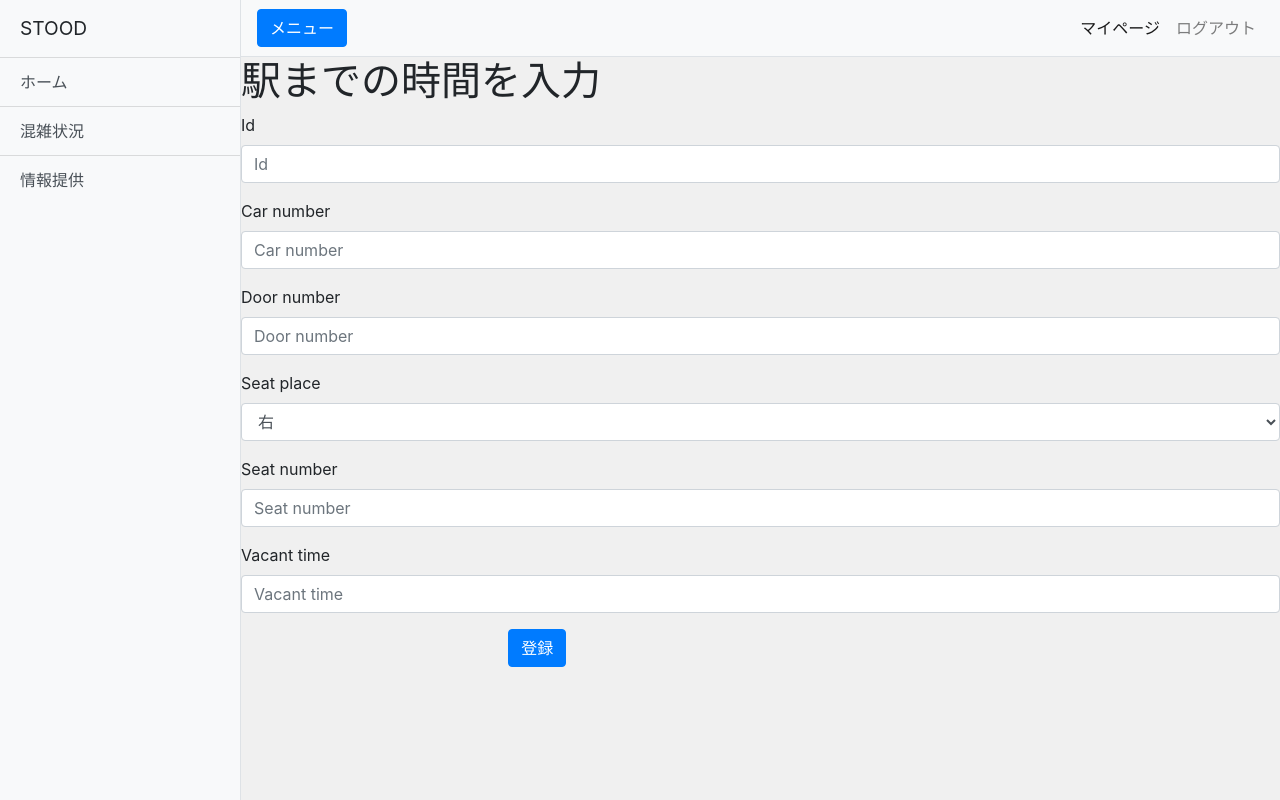
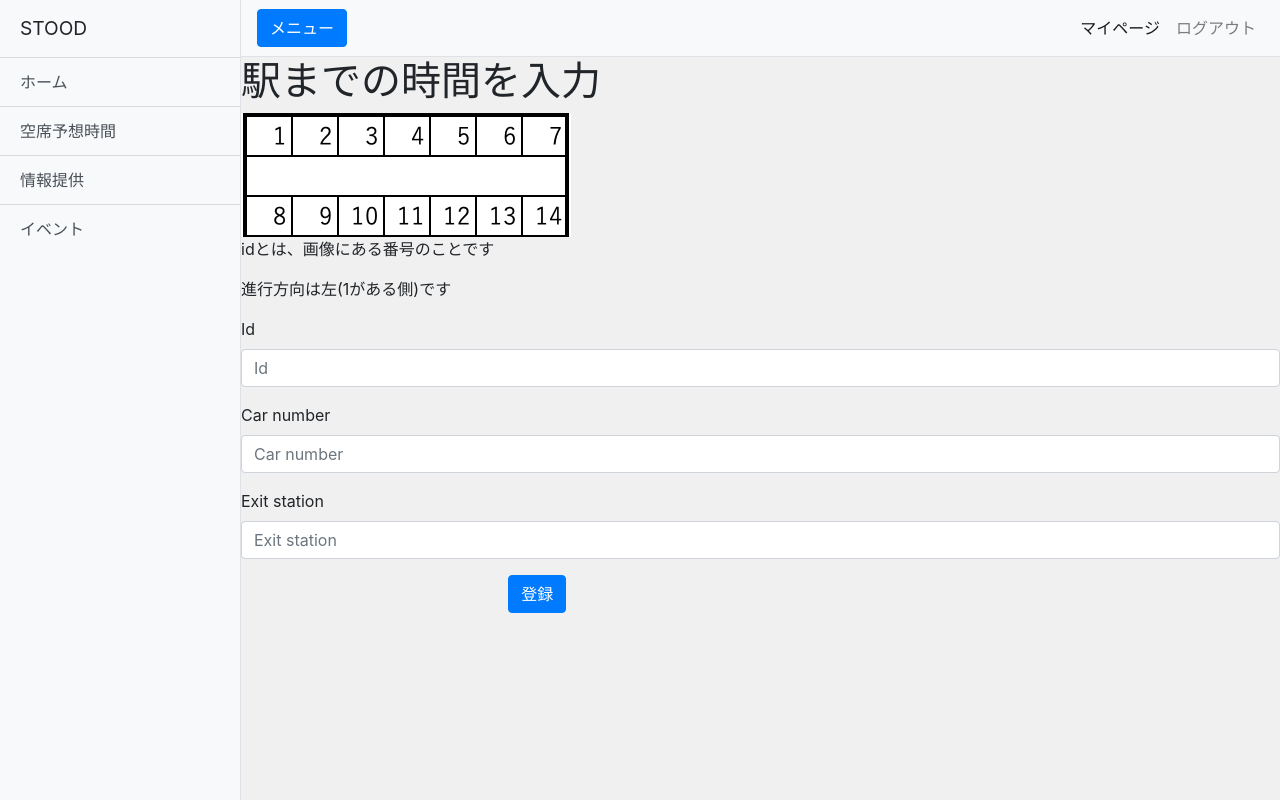
Before and after one commit to dsk12532-115/TechPreneur, a Django app: page /expert/give_form in a window 1280 px wide. Run offline with Django 3.2, Linux system fonts and the light colour scheme; the visitor is signed in with stand-in values (Sample User, id 1); some libraries are stand-ins or nearby versions.

Commit message:
壊れたら怖いのでプッシュ

```diff
--- a/expert_proj/expert/give_form.py
+++ b/expert_proj/expert/give_form.py
@@ -12,28 +12,38 @@ from expert.models import Vacant_Seats, Profile, LR_LIST
 class GiveForm(forms.ModelForm):
     id = forms.CharField(required=True)
     car_number = forms.CharField(required=True)
-    door_number = forms.CharField(required=True)
-    seat_place = forms.ChoiceField(choices=LR_LIST, required=True)
-    seat_number = forms.CharField(required=True)
-    vacant_time = forms.IntegerField(required=True)
+    # door_number = forms.CharField(required=True)
+    # seat_place = forms.ChoiceField(choices=LR_LIST, required=True)
+    # seat_number = forms.CharField(required=True)
+    # vacant_time = forms.IntegerField(required=True)
+    # board_station = forms.CharField(required=True)
+    exit_station = forms.CharField(required=True)
     class Meta:
         model = Vacant_Seats
-        fields = ['id','car_number','door_number','seat_place','seat_number','vacant_time']
+        fields = ['id','car_number','exit_station']
         labels = {
             'id':'座席のid(画像参照)',
             'car_number':'号車',
-            'door_number':'ドア数',
-            'seat_place':'進行方向に対して右か左か',
-            'seat_number':'進行方向からの席数',
-            'vacant_time': '降りるまでの時間',
+            # 'door_number':'ドア数',
+            # 'seat_place':'進行方向に対して右か左か',
+            # 'seat_number':'進行方向からの席数',
+            # 'vacant_time': '降りるまでの時間',
+            # 'board_station': '乗車駅',
+            'exit_station':'降車駅',
         }
 
     def save(self, commit=True):
         id = self.cleaned_data['id']
         car_number = self.cleaned_data['car_number']
-        door_number = self.cleaned_data['door_number']
-        seat_place = self.cleaned_data['seat_place']
-        seat_number = self.cleaned_data['seat_number']
-        vacant_time = self.cleaned_data['vacant_time']
-        vacant_seats = Vacant_Seats(id=id,car_number=car_number,door_number=door_number,seat_place=seat_place,seat_number=seat_number,vacant_time=vacant_time)
+        # door_number = self.cleaned_data['door_number']
+        # seat_place = self.cleaned_data['seat_place']
+        # seat_number = self.cleaned_data['seat_number']
+        # vacant_time = self.cleaned_data['vacant_time']
+        # board_station = self.cleaned_data['board_station']
+        exit_station = self.cleaned_data['exit_station']
+        vacant_seats = Vacant_Seats(id=id,car_number=car_number,exit_station=exit_station)
         vacant_seats.save()
+
+#,'door_number','seat_place','seat_number','vacant_time','board_station',
+
+#door_number=door_number,seat_place=seat_place,seat_number=seat_number,vacant_time=vacant_time,board_station=board_station,
--- a/expert_proj/expert/models.py
+++ b/expert_proj/expert/models.py
@@ -64,14 +64,13 @@ class Vacant_Seats(models.Model):
     #             verbose_name='ユーザー情報',
     #             on_delete=models.CASCADE) #例: 2(min)
     vacant_time = models.IntegerField('待ち時間', default=0)
-    timestamp = models.DateTimeField('タイムスタンプ', auto_now_add=True)
+    timestamp = models.DateTimeField('タイムスタンプ', default=timezone.now)
+    board_station = models.CharField('乗車駅',max_length=70, default='')
+    exit_station = models.CharField('降車駅',max_length=70, default='')
     is_vacant = models.BooleanField(default=True)
 
     def __str__(self):
-        return self.id+' '\
-        +'空席予想時間は'+str(self.vacant_time)+'分 '\
-        +self.car_number+'号車 '+'進行方向から'+self.door_number+'ドア目 '\
-        +'進行方向に対して'+dict_lr_list.get(self.seat_place)+'側 '+'進行方向から'+self.seat_number+'席目'\
+        return '席id '+self.id+' '+self.car_number+'号車 '+'降車駅は'+self.exit_station+'駅'\
         +' 日時 '+str(self.timestamp)
 
 
--- a/expert_proj/expert/templates/expert/my_time_form.html
+++ b/expert_proj/expert/templates/expert/my_time_form.html
@@ -6,6 +6,9 @@
 {% block content %}
 {% if user.is_authenticated %}
 <h1>駅までの時間を入力</h1>
+<img src="{% static 'test4.png' %}">
+<p>idとは、画像にある番号のことです</p>
+<p>進行方向は左(1がある側)です</p>
 <form method="post" action="{% url 'expert:vacant' %}">
     {% csrf_token %}
     {% bootstrap_form form layout='horizontal' %}
--- a/expert_proj/expert/urls.py
+++ b/expert_proj/expert/urls.py
@@ -1,5 +1,5 @@
 from django.urls import path
-from expert.views import vacant, mypage, vacant_overwrite, give
+from expert.views import vacant, mypage, vacant_overwrite, give, congestion
 
 app_name = 'expert'
 
@@ -7,6 +7,8 @@ urlpatterns = [
     path('vacant', vacant.vacant, name='vacant'),
     path('mypage', mypage.mypage_top, name='mypage_top'),
     path('give_form', give.form_view, name='give_form' ),
+    path('congestion', congestion.congestion, name='congestion' ),
+    # path('info', info.info, name='info'),
     # path('vacant/overwrite', vacant_overwrite.vacant_overwrite, name='vacant_overwrite'),
     # path('vacant_info/<string:vacant_id>', vacant_info.),
     # path('expert/give_form', give_given_form.give, name='give_form')
--- a/expert_proj/expert_proj/settings.py
+++ b/expert_proj/expert_proj/settings.py
@@ -142,7 +142,7 @@ USE_I18N = True
 
 USE_L10N = True
 
-USE_TZ = True
+USE_TZ = False
 
 
 # Static files (CSS, JavaScript, Images)
--- a/expert_proj/templates/base.html
+++ b/expert_proj/templates/base.html
@@ -83,11 +83,11 @@
       <div class="sidebar-heading">STOOD</div>
       <div class="list-group list-group-flush">
         <a href="/" class="list-group-item list-group-item-action bg-light">ホーム</a>
-        <a href="/expert/vacant" class="list-group-item list-group-item-action bg-light">混雑状況</a>
+        <a href="/expert/vacant" class="list-group-item list-group-item-action bg-light">空席予想時間</a>
         <a href="/expert/give_form" class="list-group-item list-group-item-action bg-light">情報提供</a>
-        <!-- <a href="#" class="list-group-item list-group-item-action bg-light">イベント</a>
-        <a href="#" class="list-group-item list-group-item-action bg-light">プロフィール</a>
-        <a href="#" class="list-group-item list-group-item-action bg-light">情報</a> -->
+        <a href="#" class="list-group-item list-group-item-action bg-light">イベント</a>
+        <!-- <a href="#" class="list-group-item list-group-item-action bg-light">プロフィール</a> -->
+        <!-- <a href="#" class="list-group-item list-group-item-action bg-light">情報</a> -->
       </div>
     </div>
     <!-- /#sidebar-wrapper -->
```
Also changed, not shown: expert_proj/expert/templates/expert/congestion.html (added, +27 -0 lines), expert_proj/expert/templates/expert/vacant_list.html (+11 -5 lines), expert_proj/expert/views/congestion.py (added, +17 -0 lines), expert_proj/expert/views/vacant.py (+3 -4 lines), expert_proj/templates/index.html (+5 -72 lines), expert_proj/expert/migrations/0016_auto_20190912_1253.py (added), expert_proj/expert/migrations/0017_auto_20190912_1327.py (added), expert_proj/expert/views/info.py (added), expert_proj/static/densha.jpg (added), expert_proj/static/densha2.png (added), expert_proj/static/densha3.png (added), expert_proj/static/test4.png (added).
